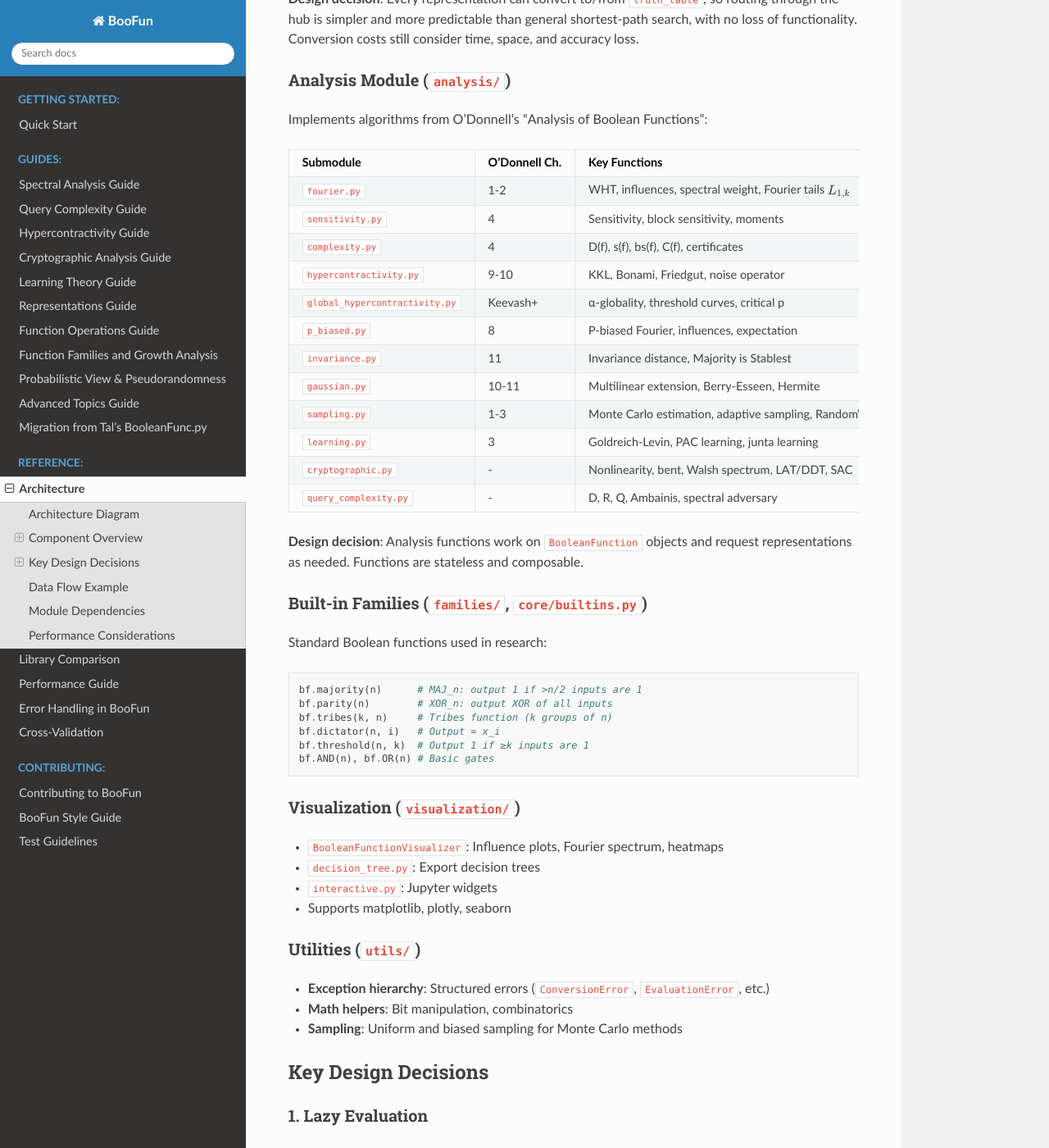
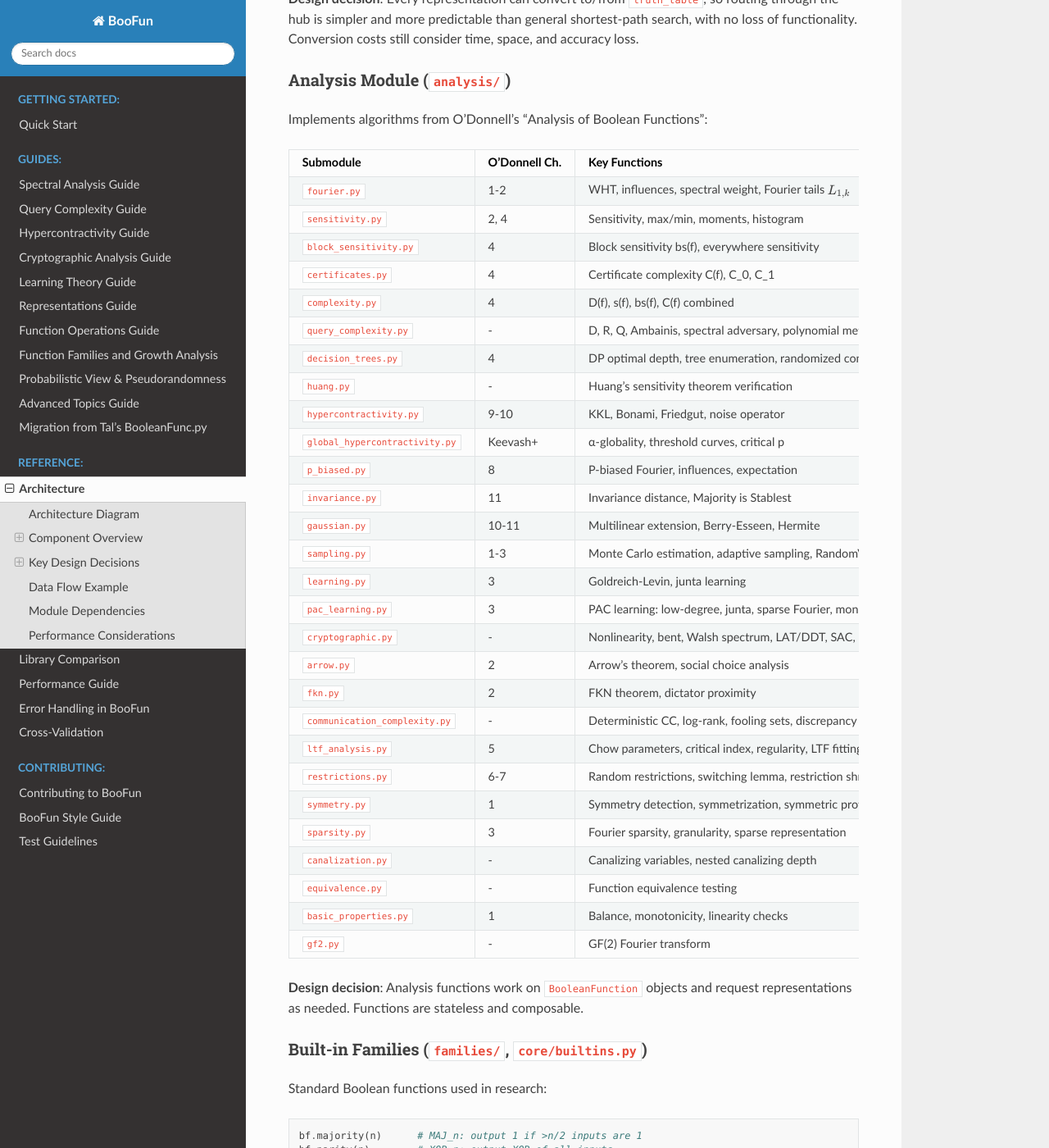
Before and after one commit to GabbyTab/boofun, a Sphinx documentation site: the page built from docs/architecture.md, in a window 1280 px wide and 1400 px high, scrolled down 3360 px. Shown: the whole window at 82% size. Built offline with Sphinx 7.4.7 and the Read the Docs theme 3.1.0, drawn with Linux system fonts in a browser that asks for light colours.

Commit message:
docs: list all 28 analysis modules in architecture.md table
The table previously listed only 12 of 28 analysis modules. Add the
16 missing modules: block_sensitivity, certificates, decision_trees,
huang, pac_learning, arrow, fkn, communication_complexity,
ltf_analysis, restrictions, symmetry, sparsity, canalization,
equivalence, basic_properties, gf2.

```diff
--- a/docs/architecture.md
+++ b/docs/architecture.md
@@ -237,17 +237,33 @@ Implements algorithms from O'Donnell's "Analysis of Boolean Functions":
 | Submodule | O'Donnell Ch. | Key Functions |
 |-----------|---------|--------------|
 | `fourier.py` | 1-2 | WHT, influences, spectral weight, Fourier tails $L_{1,k}$ |
-| `sensitivity.py` | 4 | Sensitivity, block sensitivity, moments |
-| `complexity.py` | 4 | D(f), s(f), bs(f), C(f), certificates |
+| `sensitivity.py` | 2, 4 | Sensitivity, max/min, moments, histogram |
+| `block_sensitivity.py` | 4 | Block sensitivity bs(f), everywhere sensitivity |
+| `certificates.py` | 4 | Certificate complexity C(f), C_0, C_1 |
+| `complexity.py` | 4 | D(f), s(f), bs(f), C(f) combined |
+| `query_complexity.py` | - | D, R, Q, Ambainis, spectral adversary, polynomial method |
+| `decision_trees.py` | 4 | DP optimal depth, tree enumeration, randomized complexity |
+| `huang.py` | - | Huang's sensitivity theorem verification |
 | `hypercontractivity.py` | 9-10 | KKL, Bonami, Friedgut, noise operator |
 | `global_hypercontractivity.py` | Keevash+ | α-globality, threshold curves, critical p |
 | `p_biased.py` | 8 | P-biased Fourier, influences, expectation |
 | `invariance.py` | 11 | Invariance distance, Majority is Stablest |
 | `gaussian.py` | 10-11 | Multilinear extension, Berry-Esseen, Hermite |
 | `sampling.py` | 1-3 | Monte Carlo estimation, adaptive sampling, RandomVariableView |
-| `learning.py` | 3 | Goldreich-Levin, PAC learning, junta learning |
-| `cryptographic.py` | - | Nonlinearity, bent, Walsh spectrum, LAT/DDT, SAC |
-| `query_complexity.py` | - | D, R, Q, Ambainis, spectral adversary |
+| `learning.py` | 3 | Goldreich-Levin, junta learning |
+| `pac_learning.py` | 3 | PAC learning: low-degree, junta, sparse Fourier, monotone |
+| `cryptographic.py` | - | Nonlinearity, bent, Walsh spectrum, LAT/DDT, SAC, SBoxAnalyzer |
+| `arrow.py` | 2 | Arrow's theorem, social choice analysis |
+| `fkn.py` | 2 | FKN theorem, dictator proximity |
+| `communication_complexity.py` | - | Deterministic CC, log-rank, fooling sets, discrepancy |
+| `ltf_analysis.py` | 5 | Chow parameters, critical index, regularity, LTF fitting |
+| `restrictions.py` | 6-7 | Random restrictions, switching lemma, restriction shrinkage |
+| `symmetry.py` | 1 | Symmetry detection, symmetrization, symmetric profile |
+| `sparsity.py` | 3 | Fourier sparsity, granularity, sparse representation |
+| `canalization.py` | - | Canalizing variables, nested canalizing depth |
+| `equivalence.py` | - | Function equivalence testing |
+| `basic_properties.py` | 1 | Balance, monotonicity, linearity checks |
+| `gf2.py` | - | GF(2) Fourier transform |
 
 **Design decision**: Analysis functions work on `BooleanFunction` objects and request representations as needed. Functions are stateless and composable.
 
```
